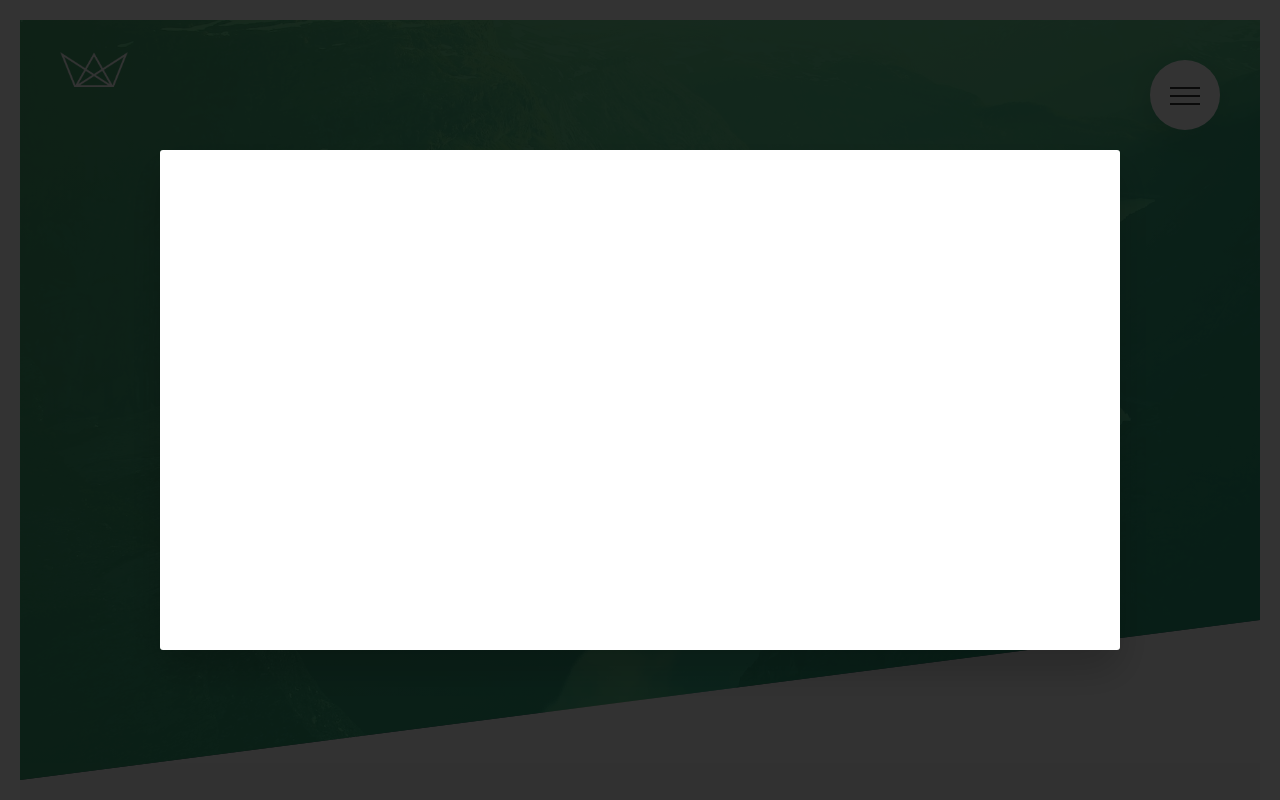
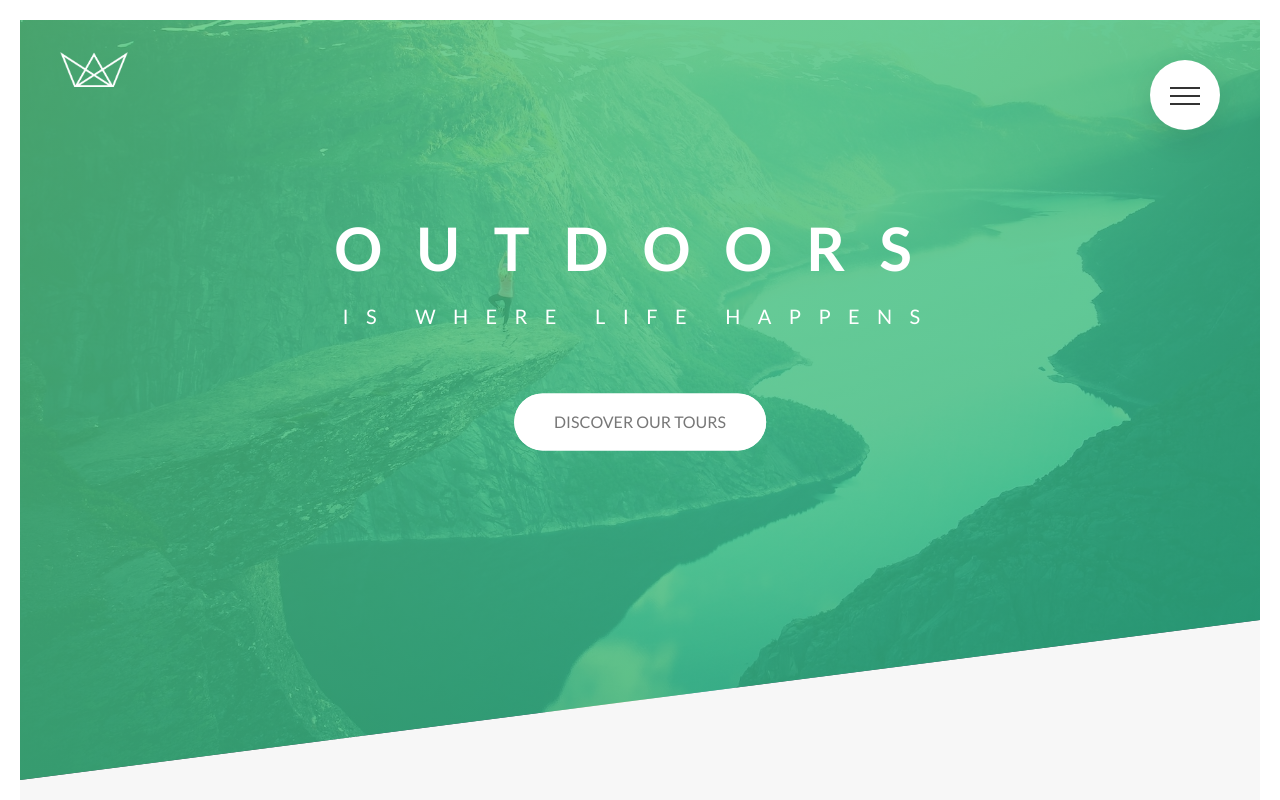
Before and after one commit to Mhagner/natours-project, a website: page index.html in a window 1280 px wide. Shown: the top 800 px of the page. Drawn offline with nearby package versions, Linux system fonts and the light colour scheme; files that its build step writes are made by us from their sources; files whose address does not match are found by name.

Commit message:
popup escondido

```diff
--- a/sass/main.scss
+++ b/sass/main.scss
@@ -15,7 +15,7 @@
 @import "components/story";
 @import "components/bg-video";
 @import "components/form";
-@import "components/popup";
+/* @import "components/popup"; */
 //Layouts
 @import "layout/header";
 @import "layout/grid";
```
